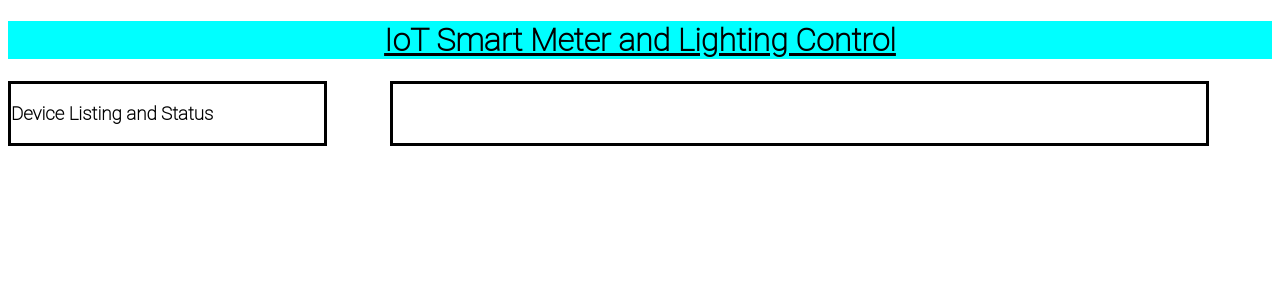
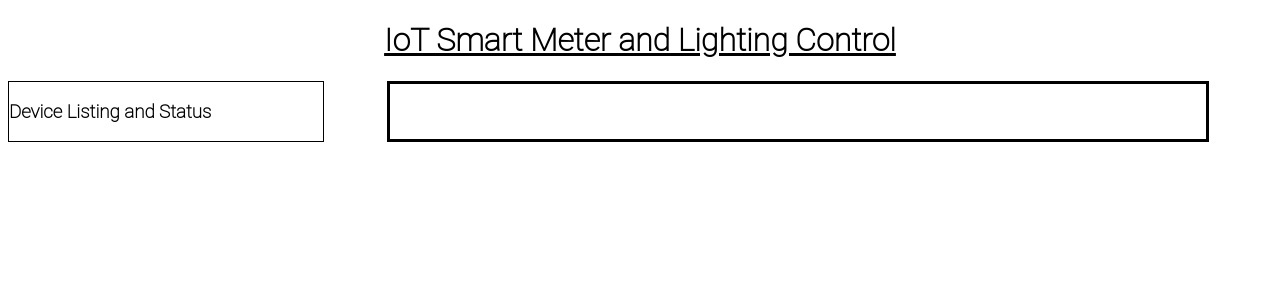
Before and after one commit to KristianTan/IoTSmartMeter, a Flask app: template templates/main.html in a window 1280 px wide. Shown: the top 300 px of the page. Run offline with Flask 2, Linux system fonts and the light colour scheme; the template is opened without the code that fills it, so the values that code supplies are empty.

Commit message:
Thinner border

```diff
--- a/static/css/main.css
+++ b/static/css/main.css
@@ -5,7 +5,7 @@ body{
 .heading {
     text-decoration: underline;
     text-align: center;
-    background-color: aqua;
+    /*background-color: aqua;*/
 }
 
 .container{
@@ -20,6 +20,7 @@ body{
     /*background-color: red;*/
     border-style: solid;
     border-color: black;
+    border-width: 1px;
 }
 
 .smart_meter{
```
